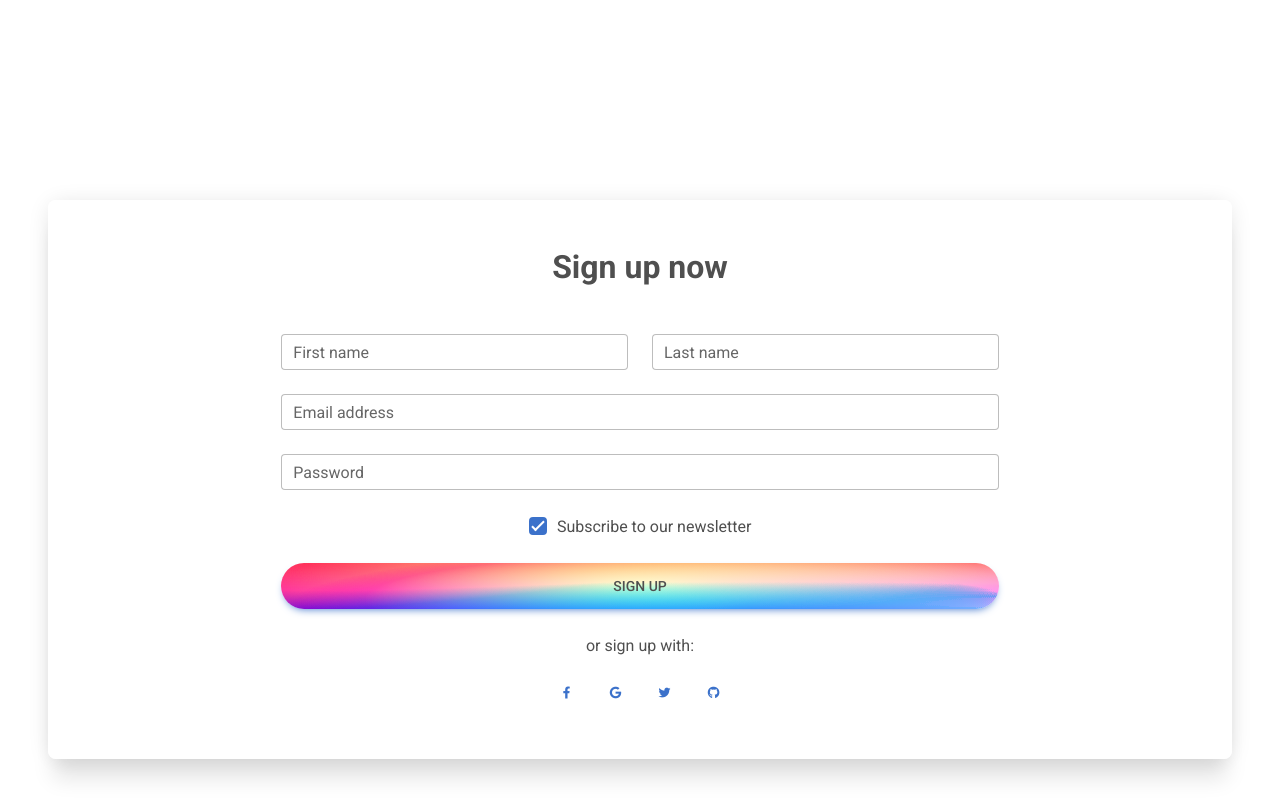
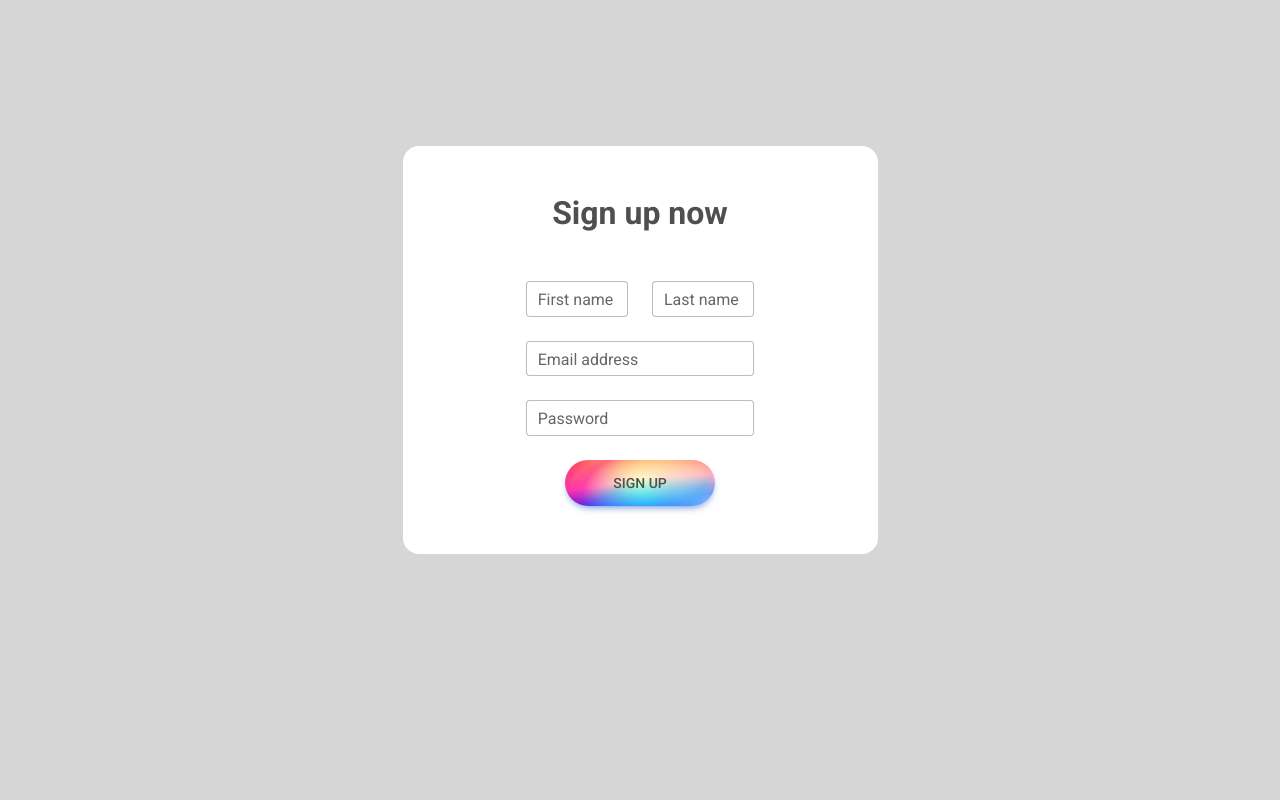
Before and after one commit to Jhojan98/rentCars, a Python web app: template templates/signUp.html in a window 1280 px wide. Run offline with Jinja, Linux system fonts and the light colour scheme; the template is opened without the code that fills it, so the values that code supplies are empty.

Commit message:
change in sign up

```diff
--- a/templates/signUp.html
+++ b/templates/signUp.html
@@ -31,15 +31,17 @@
         height: 300px;
         "></div>
   <!-- Background image -->
-
-  <div class="card mx-4 mx-md-5 shadow-5-strong" style="
+  <div class="mask d-flex align-items-center h-100" style="background-color: #D6D6D6;">
+  <div class="container">
+    <div class="row justify-content-center">
+    <div class="col-12 col-md-8 col-lg-6 col-xl-5" style="
         margin-top: -100px;
-        background: hsla(0, 0%, 100%, 0.8);
+        background: #FFFFFF;
         backdrop-filter: blur(30px);
+        border-radius: 1rem;
         ">
-    <div class="card-body py-5 px-md-5">
-
-      <div class="row d-flex justify-content-center">
+    <div class="card-body p-5 text-center">
+      <div class="row justify-content-center">
         <div class="col-lg-8">
           <h2 class="fw-bold mb-5">Sign up now</h2>
           <form>
@@ -70,42 +72,19 @@
               <input type="password" id="form3Example4" class="form-control" />
               <label class="form-label" for="form3Example4">Password</label>
             </div>
-
-            <!-- Checkbox -->
-            <div class="form-check d-flex justify-content-center mb-4">
-              <input class="form-check-input me-2" type="checkbox" value="" id="form2Example33" checked />
-              <label class="form-check-label" for="form2Example33">
-                Subscribe to our newsletter
-              </label>
-            </div>
-
             <!-- Submit button -->
-            <button type="submit" class="btn btn-primary btn-lg btn-rounded gradient-custom text-body btn-block mb-4">
+            <button type="submit" class="btn btn-primary btn-lg btn-rounded gradient-custom text-body px-5">
               Sign up
             </button>
 
-            <!-- Register buttons -->
-            <div class="text-center">
-              <p>or sign up with:</p>
-              <button type="button" class="btn btn-link btn-floating mx-1">
-                <i class="fab fa-facebook-f"></i>
-              </button>
 
-              <button type="button" class="btn btn-link btn-floating mx-1">
-                <i class="fab fa-google"></i>
-              </button>
 
-              <button type="button" class="btn btn-link btn-floating mx-1">
-                <i class="fab fa-twitter"></i>
-              </button>
-
-              <button type="button" class="btn btn-link btn-floating mx-1">
-                <i class="fab fa-github"></i>
-              </button>
             </div>
           </form>
         </div>
       </div>
+    </div>
+    </div>
     </div>
   </div>
 </section>
```
